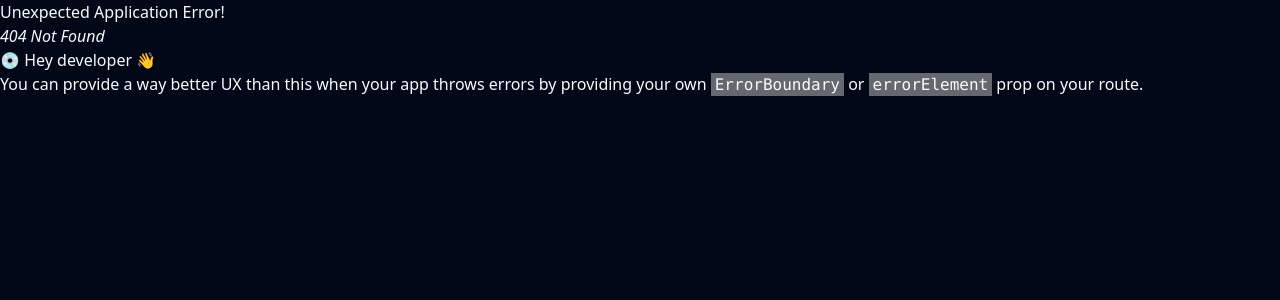
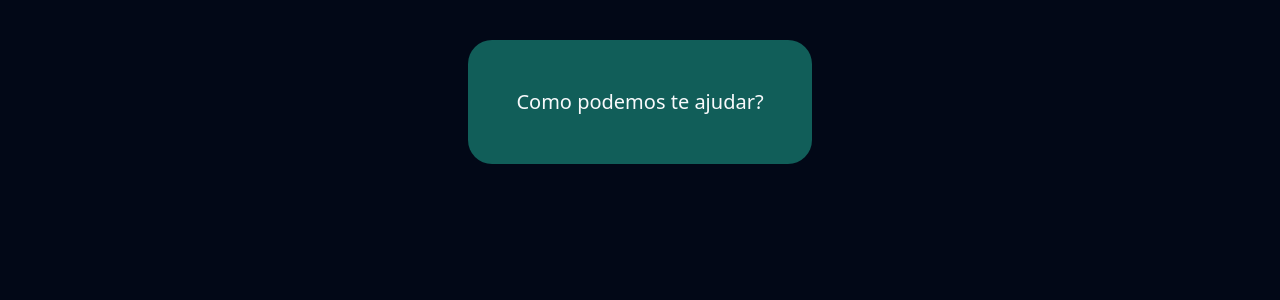
Before and after one commit to GustavoSoldan/frontend-lod-react, a React (Vite) app: page /ajuda in a window 1280 px wide. Before the commit this address had no page. Shown: the top 300 px of the page. Built offline with nearby package versions, Linux system fonts and the light colour scheme.

Commit message:
criação da página ajuda

```diff
--- /dev/null
+++ b/src/pages/Help/Help.tsx
@@ -0,0 +1,9 @@
+export function Help() {
+  return (
+    <div className="flex h-full flex-col items-center justify-center">
+      <div className="w-46 mt-10 rounded-3xl bg-teal-800 p-12 text-xl">
+        Como podemos te ajudar?
+      </div>
+    </div>
+  )
+}
--- a/src/pages/_layouts/BarraLateral.tsx
+++ b/src/pages/_layouts/BarraLateral.tsx
@@ -1,15 +1,15 @@
 import { ArrowLeft, ArrowRight } from 'lucide-react'
-import { ReactNode, createContext, useContext, useState } from 'react'
+import { createContext, ReactNode, useContext, useState } from 'react'
 import { FaDiscord, FaFacebook, FaGithub, FaTwitter } from 'react-icons/fa'
 import { Outlet } from 'react-router-dom'
 
-import logo from '/images/logo.jpeg'
-import perfil from '/images/perfil.jpeg'
+import logo from '../../../public/images/logo.jpeg'
+import perfil from '../../../public/images/perfil.jpeg'
 
 const BarraLateralContext = createContext(false)
 
 interface BarraLateralProps {
-  children: ReactNode;
+  children: ReactNode
 }
 
 export default function BarraLateral({ children }: BarraLateralProps) {
@@ -95,7 +95,13 @@ export default function BarraLateral({ children }: BarraLateralProps) {
   )
 }
 
-export function ItemBarraLateral({ icon, text }: { icon: string | JSX.Element; text: string }){
+export function ItemBarraLateral({
+  icon,
+  text,
+}: {
+  icon: string | JSX.Element
+  text: string
+}) {
   const { expanded } = useContext(BarraLateralContext)
 
   return (
--- a/src/routes.tsx
+++ b/src/routes.tsx
@@ -5,6 +5,7 @@ import { AuthLayout, SignUpLayout } from './pages/_layouts/auth'
 import { Dashboard } from './pages/app/dashboard'
 import { SignIn } from './pages/auth/sign-in'
 import { SignUp } from './pages/auth/sign-up'
+import { Help } from './pages/Help/Help'
 
 export const router = createBrowserRouter([
   {
@@ -27,4 +28,9 @@ export const router = createBrowserRouter([
     element: <SignUpLayout />,
     children: [{ path: '/sign-up', element: <SignUp /> }],
   },
+  {
+    path: '/ajuda',
+    element: <Help />,
+    children: [{ path: '/ajuda', element: <Help /> }],
+  },
 ])
```
